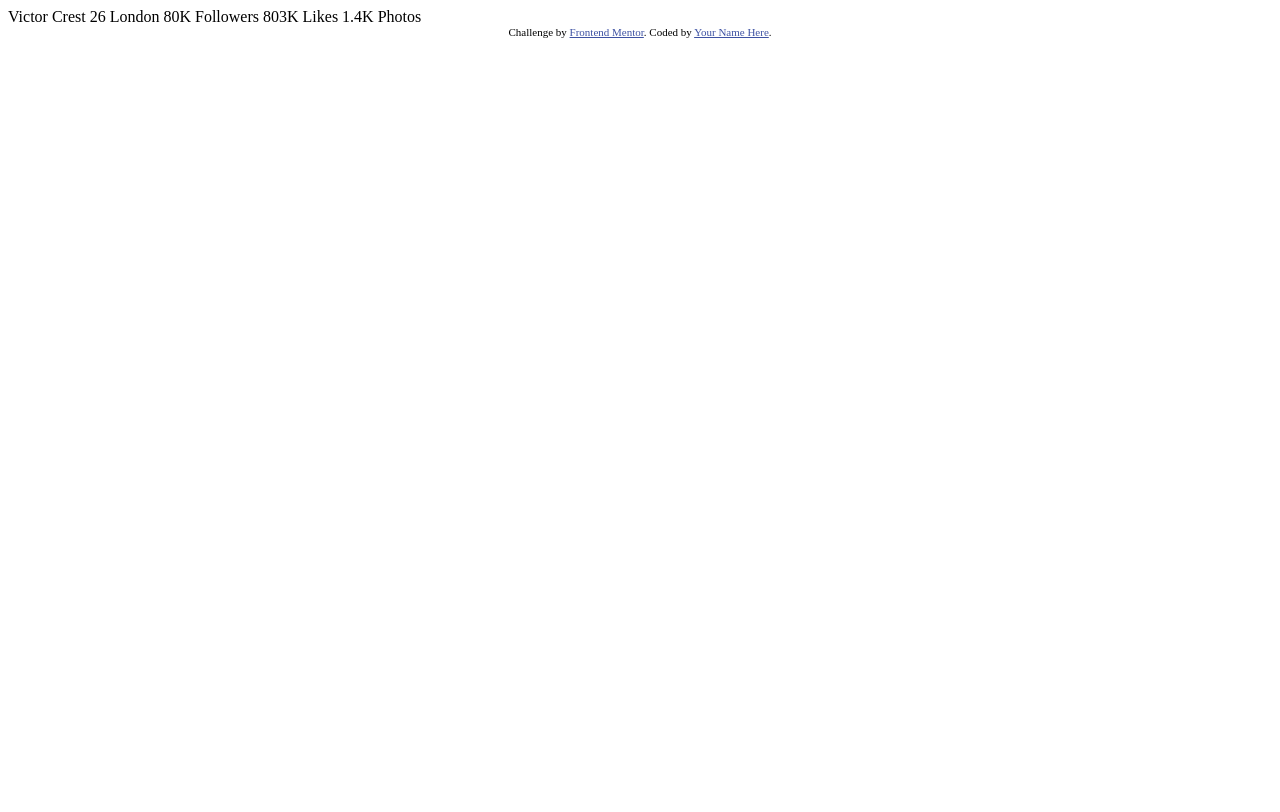
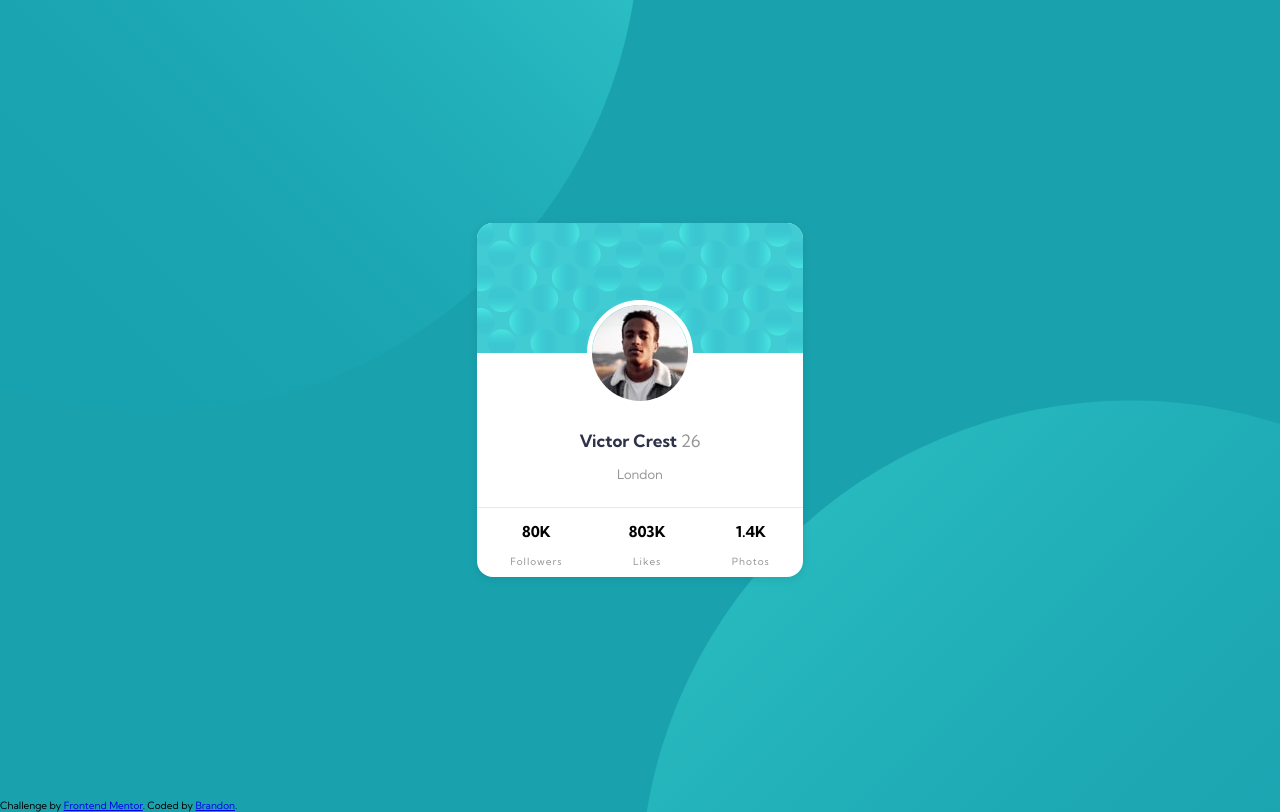
Before and after one commit to BMDA-frontend/profile-card-component, a plain HTML site: page index.html in a window 1280 px wide. Drawn offline with Linux system fonts and the light colour scheme.

Commit message:
Finished with SASS

```diff
--- /dev/null
+++ b/estilos.scss
@@ -0,0 +1,95 @@
+:root{
+ --dark-cyan: hsl(185, 75%, 39%);
+ --very-dark-blue: hsl(229, 23%, 23%);
+ --dark-grayish-blue: hsl(227, 10%, 46%);
+ --dark-gray: hsl(0, 0%, 59%);
+}
+/*BOX SIZING CSS TRICKS*/
+html {
+     -webkit-box-sizing: border-box;
+     -moz-box-sizing: border-box;
+     box-sizing: border-box;
+     font-size: 62.5%; /* 1 rem = 10px*/
+}
+
+*, *:before, *:after {
+     -webkit-box-sizing: inherit;
+     -moz-box-sizing: inherit;
+     box-sizing: inherit;
+}
+
+body{
+     background-color: var(--dark-cyan);
+     font-family: 'Kumbh Sans', sans-serif;
+     background-image: url('images/bg-pattern-top.svg'), url('images/bg-pattern-bottom.svg');
+     background-repeat: no-repeat;
+     background-position: bottom 50vh right 50vw , top 50vh left 50vw ;
+}
+.flex-container{
+     display: flex;
+     justify-content: center;
+     align-items: center;
+     height: 100vh;
+}
+
+.card{
+     background-color: #fff;
+     width: 326px;
+     border-radius: 1.6rem;
+     overflow: hidden;
+     box-shadow: 0px 2px 10px 0px rgba(0, 0, 0, 0.1); /* valor-X | valor-Y | valor-opacidad | valor-expansion |color */
+
+     &-header{
+          width: 100%;
+          display:block;
+     }
+     &-body{
+          display: flex;
+          justify-content: center;
+          flex-direction: column;
+          align-items: center;
+          border-bottom: 1px solid #E8E8E8;
+
+          &-img{
+             border: 5px solid #fff; /* ancho | style | color del borde| */
+             border-radius: 50%;
+             margin-top: calc(-48px - 5px);
+             background-color: #fff;
+          }
+          &-title{
+               margin-top:2.5rem;
+               font-size: 1.7rem;
+               font-weight: bolder;
+               color:var(--very-dark-blue);
+
+               span{
+                    font-size: 1.7rem;
+                    font-weight: lighter;
+                    color:var(--dark-gray);
+               }
+          }
+          &-city{
+               font-size: 1.3rem;
+               margin-top: 5px;
+               margin-bottom: 2.5rem;
+               color:var(--dark-gray);
+          }
+     }
+     &-footer{
+          display: flex;
+          justify-content: space-around;
+
+          &-info{
+               text-align: center;
+               h3{
+                    font-size: 1.5rem;
+                    font-weight: bolder;
+               }
+               p{
+                    font-size: 1.0rem;
+                    letter-spacing: 1px;
+                    color: var(--dark-gray);
+               }
+          }
+     }
+}
--- a/index.html
+++ b/index.html
@@ -1,35 +1,56 @@
 <!DOCTYPE html>
-<html lang="en">
+<html lang="es">
 <head>
   <meta charset="UTF-8">
   <meta name="viewport" content="width=device-width, initial-scale=1.0"> <!-- displays site properly based on user's device -->
+  <link rel="icon" type="image/png" sizes="32x32" href="./images/favicon-32x32.png">
+  <!--Normalize css-->
+  <link rel="stylesheet" href="css/normalize.css">
 
-  <link rel="icon" type="image/png" sizes="32x32" href="./images/favicon-32x32.png">
+  <!--Google fonts Kumbh-->
+  <link rel="preconnect" href="https://fonts.gstatic.com">
+  <link href="https://fonts.googleapis.com/css2?family=Kumbh+Sans:wght@400;700&display=swap" rel="stylesheet">
 
-  <title>Frontend Mentor | Profile card component</title>
-
-  <!-- Feel free to remove these styles or customise in your own stylesheet 👍 -->
-  <style>
-    .attribution { font-size: 11px; text-align: center; }
-    .attribution a { color: hsl(228, 45%, 44%); }
-  </style>
+  <!--SASS-->
+  <link rel="stylesheet" href="estilos.css">
+  <title>Frontend Mentor | Profile card component | BDMA</title>
 </head>
 <body>
-  Victor Crest
-  26
-  London
+  <!--BEGIN: CARD-->
+ <main class="flex-container">
+  <section class="card">
+    <img src="images/bg-pattern-card.svg" alt="card-header-img" class="card-header">
+    <div class="card-body">
+      <img src="images/image-victor.jpg" alt="victor-img" class="card-body-img">
+      <h1 class="card-body-title">
+        Victor Crest
+        <span>26</span>
+      </h1>
+      <p class="card-body-city">London</p>
+    </div>
+    <div class="card-footer">
+      <div class="card-footer-info">
+        <h3>80K</h3>
+        <p>Followers</p>
+      </div>
+      <div class="card-footer-info">
+        <h3>803K</h3>
+        <p>Likes</p>
+      </div>
+      <div class="card-footer-info">
+        <h3>1.4K</h3>
+        <p>Photos</p>
+      </div>
+    </div>
+  </section>
+ </main>
+ <!--END: CARD-->
 
-  80K
-  Followers
-
-  803K
-  Likes
-
-  1.4K
-  Photos
+ <!--BEGIN: FOOTER-->
   <div class="attribution">
     Challenge by <a href="https://www.frontendmentor.io?ref=challenge" target="_blank">Frontend Mentor</a>.
-    Coded by <a href="#">Your Name Here</a>.
+    Coded by <a href="#">Brandon</a>.
   </div>
+  <!--END: FOOTER-->
 </body>
 </html>
```
Also changed, not shown: css/estilos.css (added), css/normalize.css (added), estilos.css (added), 1 other file.
